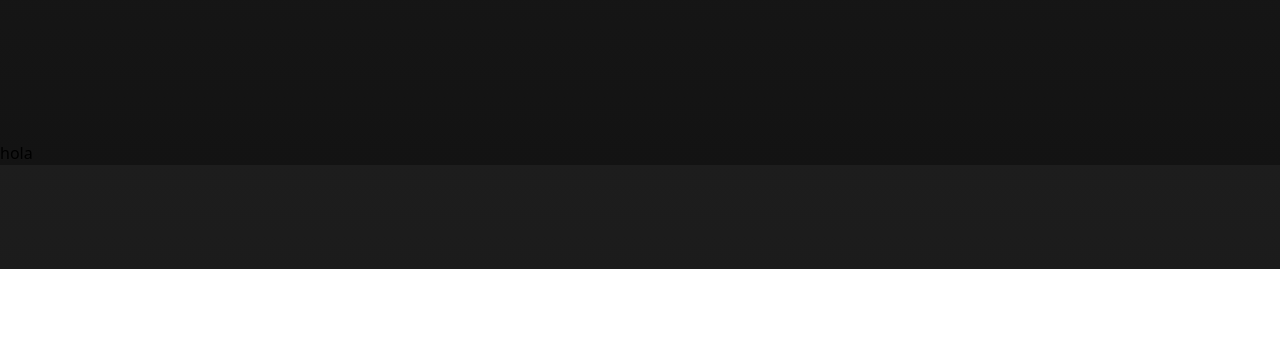
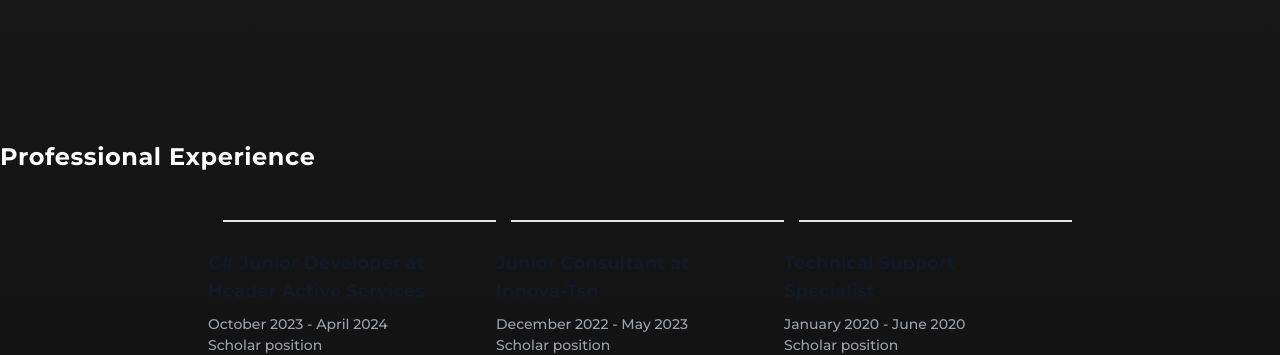
Before and after one commit to amatbruno/brunoamat-portfolio, an Astro site: page / in a window 1280 px wide. Shown: the part 531-886 px from the top of the page. Before the commit the page ends 800 px from the top, so only its background shows below. Built offline with nearby package versions, Linux system fonts and the light colour scheme; Astro itself is replaced by a stand-in of ours.

Commit message:
Experience section done

```diff
--- /dev/null
+++ b/src/components/ExpComp/ExperienceCard.astro
@@ -0,0 +1,43 @@
+---
+const { role, date, contract } = Astro.props;
+---
+
+<style>
+    @font-face {
+        font-family: "Montserrat-Bold";
+        src: url("/fonts/Montserrat-Bold.ttf");
+    }
+    @font-face {
+        font-family: "Montserrat-Medium";
+        src: url("/fonts/Montserrat-Medium.ttf");
+    }
+    h3 {
+        font-family: "Montserrat-Bold";
+    }
+    p,
+    time {
+        font-family: "Montserrat-Medium";
+    }
+</style>
+
+<li class="relative mb-6 sm:mb-0 mt-5">
+    <div class="flex items-center">
+        <div
+            class="z-10 flex items-center justify-center w-4 h-4 rounded-full dark:bg-white"
+        >
+        </div>
+        <div class="hidden sm:flex w-full bg-gray-200 h-0.5"></div>
+    </div>
+    <div class="mt-5 sm:pe-8">
+        <h3 class="text-lg mb-3 w-64 text-gray-900 dark:text-white">
+            {role}
+        </h3>
+        <time
+            class="block text-sm leading-none text-gray-400 dark:text-gray-400"
+            >{date}</time
+        >
+        <p class="text-sm mt-1 text-gray-400 dark:text-gray-400">
+            {contract}
+        </p>
+    </div>
+</li>
--- a/src/components/IntroComp/GithubSocial.astro
+++ b/src/components/IntroComp/GithubSocial.astro
@@ -5,7 +5,13 @@ const { url } = Astro.props;
 <style>
     a:hover svg {
         stroke: white !important;
+        transition: all 0.3s;
     }
+
+    svg {
+        transition: all 0.3s;
+    }
+
 </style>
 <a href={url} target="_blank"
     ><svg
--- a/src/components/IntroComp/HackerankSocial.astro
+++ b/src/components/IntroComp/HackerankSocial.astro
@@ -5,6 +5,11 @@ const { url } = Astro.props;
 <style>
     a:hover svg {
         fill: white !important;
+        transition: all 0.3s;
+    }
+
+    svg {
+        transition: all 0.3s;
     }
 </style>
 <a href={url} target="_blank"
--- a/src/components/IntroComp/LinkedinSocial.astro
+++ b/src/components/IntroComp/LinkedinSocial.astro
@@ -5,6 +5,11 @@ const { url } = Astro.props;
 <style>
     a:hover svg {
         stroke: white !important;
+        transition: all 0.3s;
+    }
+
+    svg {
+        transition: all 0.3s;
     }
 </style>
 <a href={url} target="_blank"
--- /dev/null
+++ b/src/data/experience.json
@@ -0,0 +1,17 @@
+[
+    {
+        "role": "C# Junior Developer at Header Active Services",
+        "duration": "October 2023 - April 2024",
+        "contract": "Scholar position"
+    },
+    {
+        "role": "Junior Consultant at Innova-Tsn",
+        "duration": "December 2022 - May 2023",
+        "contract": "Scholar position"
+    },
+    {
+        "role": "Technical Support Specialist",
+        "duration": "January 2020 - June 2020",
+        "contract": "Scholar position"
+    }
+]
--- a/src/pages/index.astro
+++ b/src/pages/index.astro
@@ -5,6 +5,8 @@ import Layout from "../layouts/Layout.astro";
 import GithubSocial from "../components/IntroComp/GithubSocial.astro";
 import LinkedinSocial from "../components/IntroComp/LinkedinSocial.astro";
 import HackerankSocial from "../components/IntroComp/HackerankSocial.astro";
+import ExperienceCard from "../components/ExpComp/ExperienceCard.astro";
+import experience from "../data/experience.json";
 ---
 
 <Layout title="Welcome to Astro.">
@@ -29,6 +31,9 @@ import HackerankSocial from "../components/IntroComp/HackerankSocial.astro";
 		}
 		a {
 			font-family: "Montserrat-Light";
+		}
+		#exp-title {
+			font-family: "Montserrat-Bold";
 		}
 	</style>
 	<section class="max-w-[1400px] py-36 m-auto h-fit flex justify-between">
@@ -73,12 +78,33 @@ import HackerankSocial from "../components/IntroComp/HackerankSocial.astro";
 		</div>
 
 		<div class="h-fit flex justify-center">
-			<div class="absolute bg-gray-300 text-gray-300 w-32 h-7 rounded-lg">.</div>
+			<div class="absolute bg-gray-300 text-gray-300 w-32 h-7 rounded-lg">
+				.
+			</div>
 			<PhoneBg />
 		</div>
 	</section>
 
 	<section class="max-w-[1400px] m-auto">
-		hola
+		<h1 id="exp-title" class="text-white text-2xl tracking-wide mb-5">
+			Professional Experience
+		</h1>
+		<div>
+			<ol class="items-start justify-center sm:flex">
+				{
+					experience.map((el) => (
+						<ExperienceCard
+							role={el.role}
+							date={el.duration}
+							contract={el.contract}
+						/>
+					))
+				}
+			</ol>
+		</div>
+	</section>
+
+	<section>
+
 	</section>
 </Layout>
```
